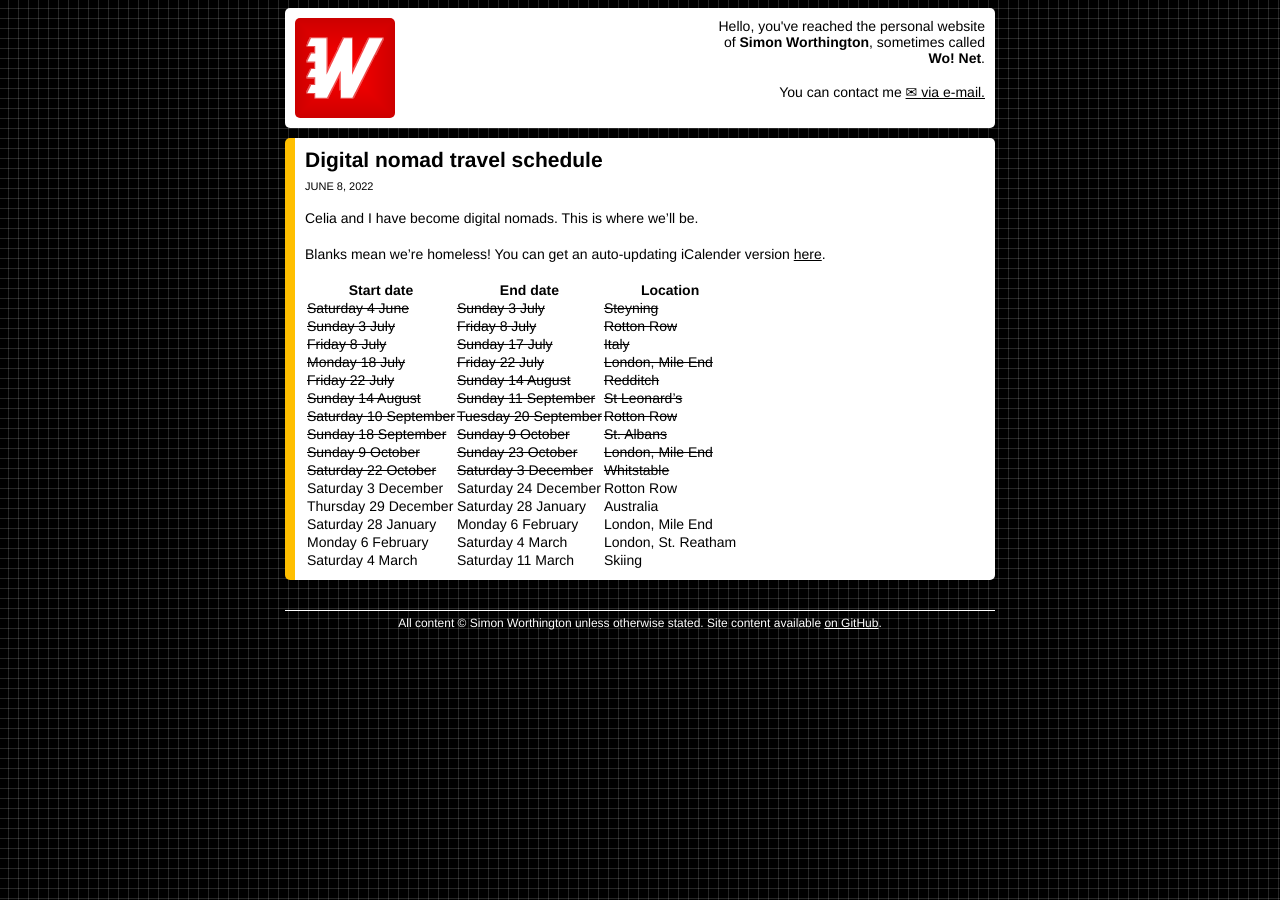
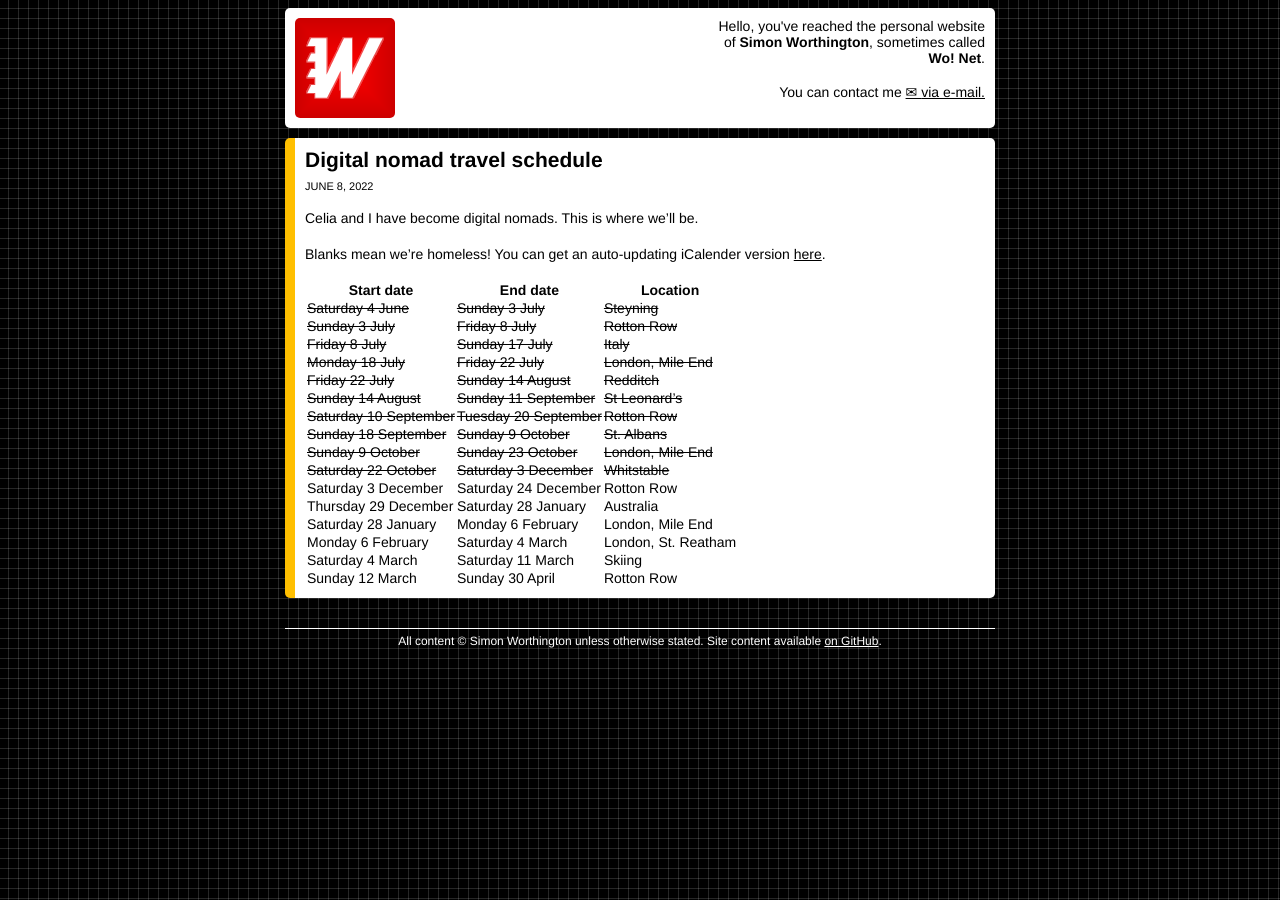
Before and after one commit to simonwo/simonwo.net, a Jekyll site: the page built from _posts/2022-06-08-travel-schedule.md, in a window 1280 px wide. Built offline with Jekyll 4.4.1, drawn with Linux system fonts in a browser that asks for light colours; comment, search, counter and statistics services are not loaded.

```diff
--- a/_data/nomads.yml
+++ b/_data/nomads.yml
@@ -43,3 +43,6 @@
 - start: 2023-03-04
   end: 2023-03-11
   location: Skiing
+- start: 2023-03-12
+  end: 2023-04-30
+  location: Rotton Row
```
